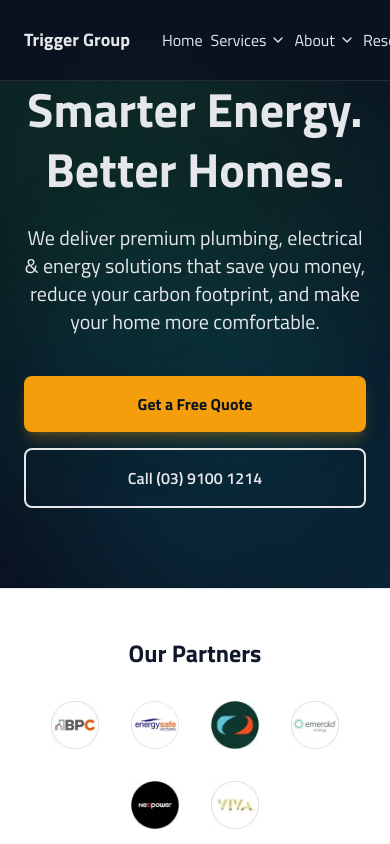
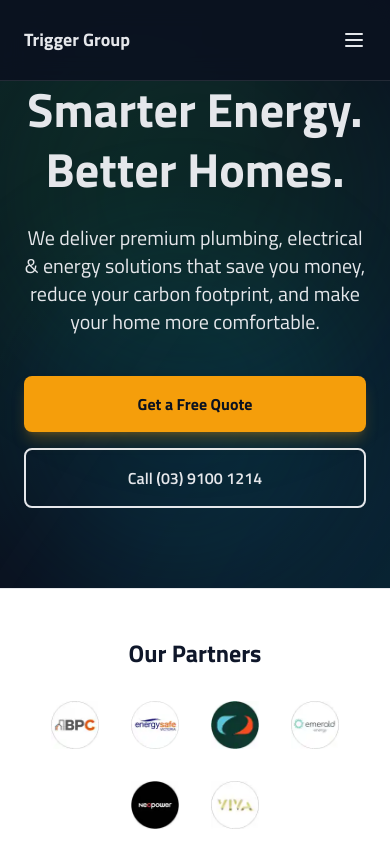
Before and after one commit to Abdur-Rahman-Palash/trigger, a Next.js app: page / in a window 390 px wide. Shown: the top 844 px of the page. Built offline with nearby package versions, Linux system fonts and the light colour scheme.

Commit message:
Restore mobile responsive navbar with proper breakpoints

```diff
--- a/src/components/layout/Navbar.tsx
+++ b/src/components/layout/Navbar.tsx
@@ -40,7 +40,7 @@ export default function Navbar() {
             </Link>
 
             {/* Desktop Menu */}
-            <div className="flex items-center gap-2 lg:gap-4">
+            <div className="hidden md:flex items-center gap-2 lg:gap-4">
               <Link href="/" className="text-textLight hover:text-primary-400 transition-colors">
                 Home
               </Link>
@@ -118,7 +118,7 @@ export default function Navbar() {
             </div>
 
             {/* Utility Icons & CTAs */}
-            <div className="flex items-center gap-2 lg:gap-4">
+            <div className="hidden md:flex items-center gap-2 lg:gap-4">
               <button
                 onClick={() => setIsSearchOpen(true)}
                 className="p-2 text-textLight hover:text-primary-400 hover:bg-white/10 rounded-full transition-all"
@@ -151,7 +151,7 @@ export default function Navbar() {
 
             {/* Mobile Menu Toggle */}
             <button
-              className="hidden text-textLight"
+              className="md:hidden text-textLight"
               onClick={() => setIsMobileMenuOpen(!isMobileMenuOpen)}
             >
               {isMobileMenuOpen ? <X size={24} /> : <Menu size={24} />}
@@ -161,7 +161,7 @@ export default function Navbar() {
 
         {/* Mobile Menu */}
         {isMobileMenuOpen && (
-          <div className="sm:hidden bg-bgDark border-t border-white/10">
+          <div className="md:hidden bg-bgDark border-t border-white/10">
             <div className="container mx-auto px-6 py-6 space-y-4">
               <Link href="/" className="block text-textLight text-lg font-medium py-2" onClick={() => setIsMobileMenuOpen(false)}>Home</Link>
               <Link href="/services" className="block text-textLight text-lg font-medium py-2" onClick={() => setIsMobileMenuOpen(false)}>Services</Link>
```
